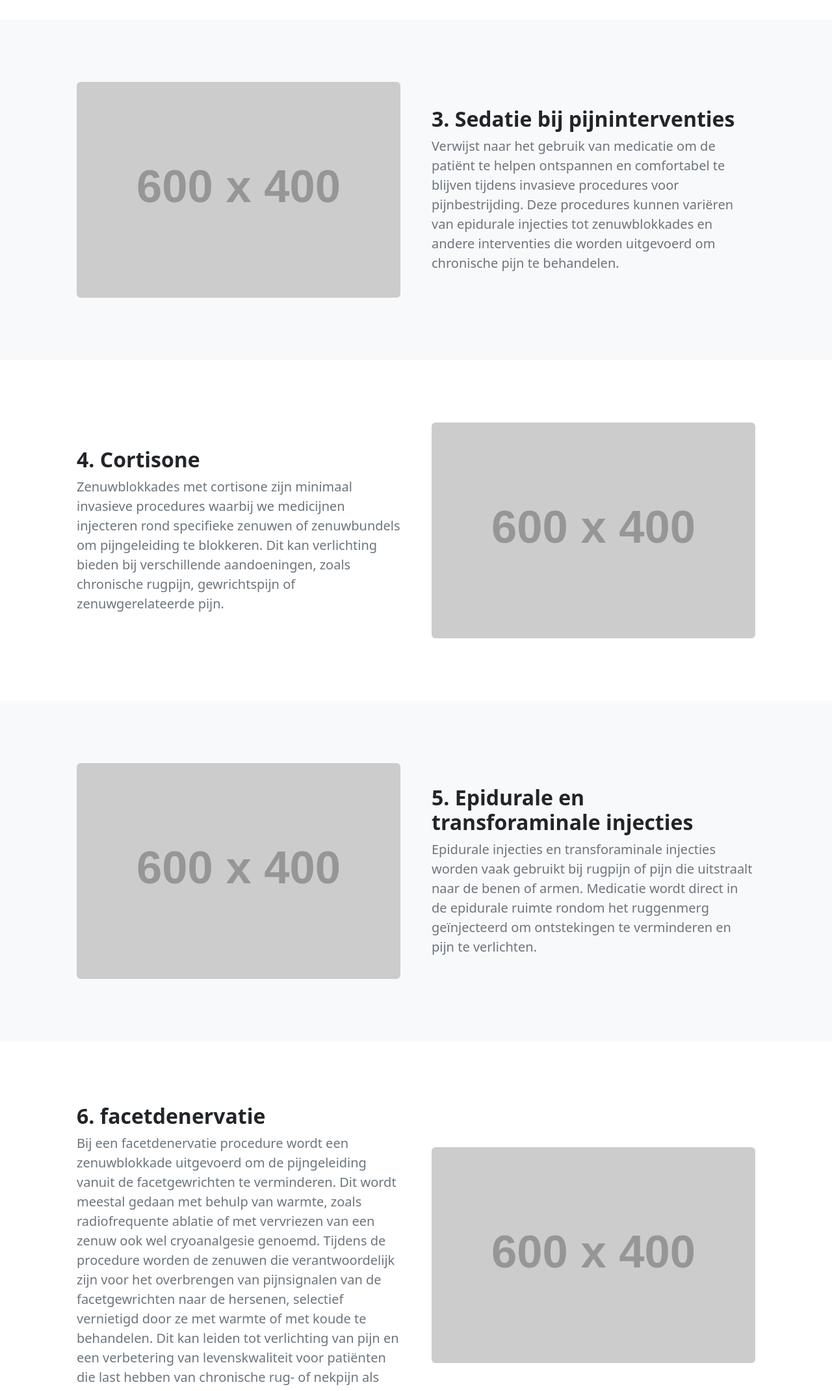
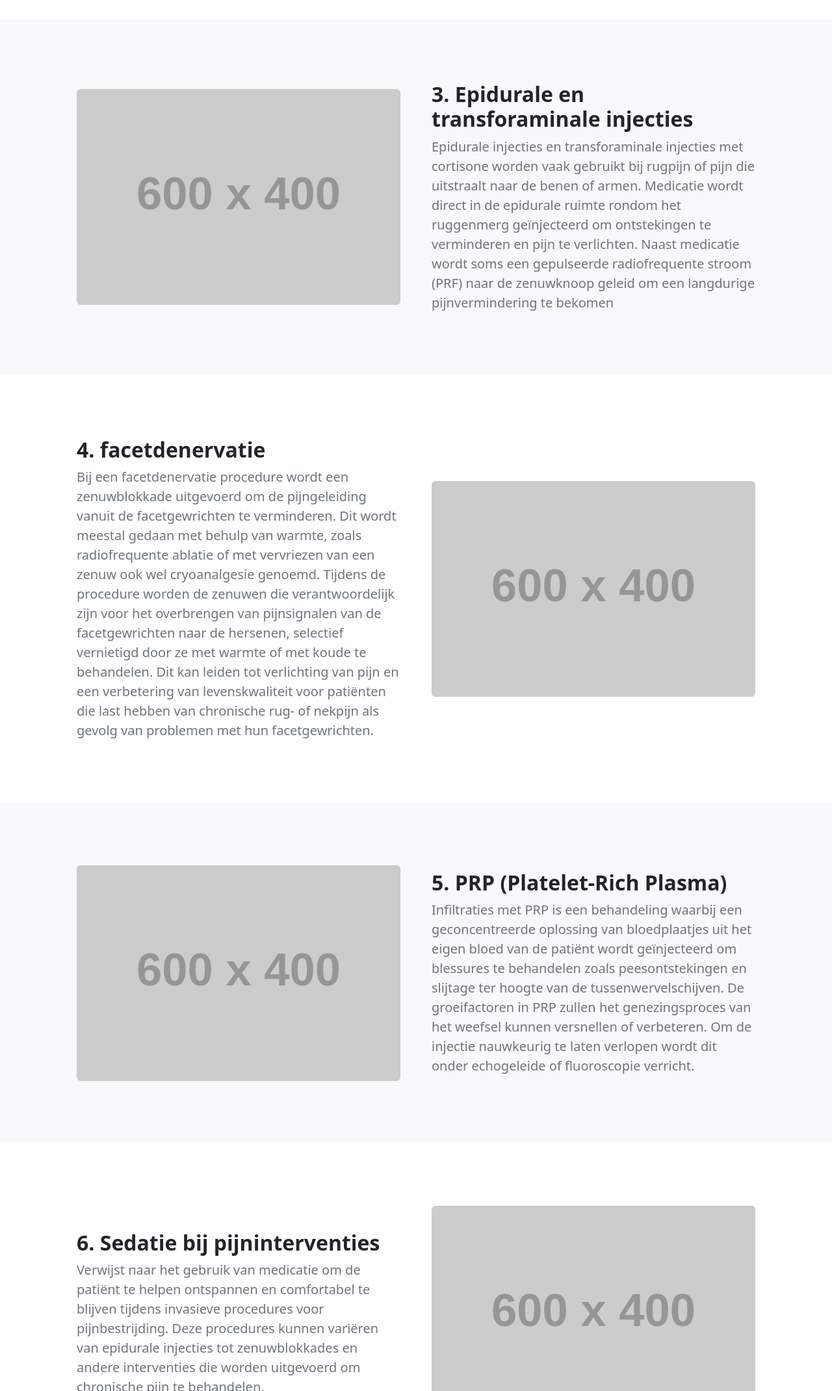
Before and after one commit to Medisch-Centrum-Blauwpoorte/Medisch-Centrum-Blauwpoorte.github.io, a plain HTML site: page about.html in a window 1280 px wide. Shown: the part 1600-3740 px from the top of the page at 65% size. Drawn offline with nearby package versions, Linux system fonts and the light colour scheme; placeholder pictures from the web are drawn by us.

Commit message:
Update about.html

```diff
--- a/about.html
+++ b/about.html
@@ -70,8 +70,8 @@
                     <div class="row gx-5 align-items-center">
                         <div class="col-lg-6 order-first order-lg-last"><img class="img-fluid rounded mb-5 mb-lg-0" src="https://dummyimage.com/600x400/343a40/6c757d" alt="..." /></div>
                         <div class="col-lg-6">
-                            <h2 class="fw-bolder">2. Fysiotherapie</h2>
-                            <p class="lead fw-normal text-muted mb-0">Fysiotherapie kan ook gericht zijn op het verlichten van pijn door middel van oefeningen, manuele technieken en andere therapeutische benaderingen. Pijn kan ook een psychologische impact hebben, daarom bieden we psychologische ondersteuning en begeleiding om te leren omgaan met pijn, stress en emotionele aspecten van chronische pijn.</p>
+                            <h2 class="fw-bolder">2. Infiltraties</h2>
+                            <p class="lead fw-normal text-muted mb-0">Zenuwblokkades met cortisone zijn minimaal invasieve procedures waarbij we medicijnen injecteren rond specifieke zenuwen of zenuwbundels om pijngeleiding te blokkeren. Dit kan verlichting bieden bij verschillende aandoeningen, zoals chronische rugpijn, gewrichtspijn of zenuwgerelateerde pijn.</p>
                         </div>
                     </div>
                 </div>
@@ -82,8 +82,8 @@
                     <div class="row gx-5 align-items-center">
                         <div class="col-lg-6"><img class="img-fluid rounded mb-5 mb-lg-0" src="https://dummyimage.com/600x400/343a40/6c757d" alt="..." /></div>
                         <div class="col-lg-6">
-                            <h2 class="fw-bolder">3. Sedatie bij pijninterventies</h2>
-                            <p class="lead fw-normal text-muted mb-0">Verwijst naar het gebruik van medicatie om de patiënt te helpen ontspannen en comfortabel te blijven tijdens invasieve procedures voor pijnbestrijding. Deze procedures kunnen variëren van epidurale injecties tot zenuwblokkades en andere interventies die worden uitgevoerd om chronische pijn te behandelen.</p>
+                            <h2 class="fw-bolder">3. Epidurale en transforaminale injecties</h2>
+                            <p class="lead fw-normal text-muted mb-0">Epidurale injecties en transforaminale injecties met cortisone worden vaak gebruikt bij rugpijn of pijn die uitstraalt naar de benen of armen. Medicatie wordt direct in de epidurale ruimte rondom het ruggenmerg geïnjecteerd om ontstekingen te verminderen en pijn te verlichten. Naast medicatie wordt soms een gepulseerde radiofrequente stroom (PRF) naar de zenuwknoop geleid om een langdurige pijnvermindering te bekomen</p>
                         </div>
                     </div>
                 </div>
@@ -94,8 +94,8 @@
                     <div class="row gx-5 align-items-center">
                         <div class="col-lg-6 order-first order-lg-last"><img class="img-fluid rounded mb-5 mb-lg-0" src="https://dummyimage.com/600x400/343a40/6c757d" alt="..." /></div>
                         <div class="col-lg-6">
-                            <h2 class="fw-bolder">4. Cortisone</h2>
-                            <p class="lead fw-normal text-muted mb-0">Zenuwblokkades met cortisone zijn minimaal invasieve procedures waarbij we medicijnen injecteren rond specifieke zenuwen of zenuwbundels om pijngeleiding te blokkeren. Dit kan verlichting bieden bij verschillende aandoeningen, zoals chronische rugpijn, gewrichtspijn of zenuwgerelateerde pijn.</p>
+                            <h2 class="fw-bolder">4. facetdenervatie</h2>
+                            <p class="lead fw-normal text-muted mb-0">Bij een facetdenervatie procedure wordt een zenuwblokkade uitgevoerd om de pijngeleiding vanuit de facetgewrichten te verminderen. Dit wordt meestal gedaan met behulp van warmte, zoals radiofrequente ablatie of met vervriezen van een zenuw ook wel cryoanalgesie genoemd. Tijdens de procedure worden de zenuwen die verantwoordelijk zijn voor het overbrengen van pijnsignalen van de facetgewrichten naar de hersenen, selectief vernietigd door ze met warmte of met koude te behandelen. Dit kan leiden tot verlichting van pijn en een verbetering van levenskwaliteit voor patiënten die last hebben van chronische rug- of nekpijn als gevolg van problemen met hun facetgewrichten.</p>
                         </div>
                     </div>
                 </div>
@@ -107,8 +107,8 @@
                     <div class="row gx-5 align-items-center">
                         <div class="col-lg-6"><img class="img-fluid rounded mb-5 mb-lg-0" src="https://dummyimage.com/600x400/343a40/6c757d" alt="..." /></div>
                         <div class="col-lg-6">
-                            <h2 class="fw-bolder">5. Epidurale en transforaminale injecties</h2>
-                            <p class="lead fw-normal text-muted mb-0">Epidurale injecties en transforaminale injecties worden vaak gebruikt bij rugpijn of pijn die uitstraalt naar de benen of armen. Medicatie wordt direct in de epidurale ruimte rondom het ruggenmerg geïnjecteerd om ontstekingen te verminderen en pijn te verlichten.</p>
+                            <h2 class="fw-bolder">5. PRP (Platelet-Rich Plasma)</h2>
+                            <p class="lead fw-normal text-muted mb-0">Infiltraties met PRP is een behandeling waarbij een geconcentreerde oplossing van bloedplaatjes uit het eigen bloed van de patiënt wordt geïnjecteerd om blessures te behandelen zoals peesontstekingen en slijtage ter hoogte van de tussenwervelschijven. De groeifactoren in PRP zullen het genezingsproces van het weefsel kunnen versnellen of verbeteren. Om de injectie nauwkeurig te laten verlopen wordt dit onder echogeleide of fluoroscopie verricht.</p>
                         </div>
                     </div>
                 </div>
@@ -120,9 +120,8 @@
                     <div class="row gx-5 align-items-center">
                         <div class="col-lg-6 order-first order-lg-last"><img class="img-fluid rounded mb-5 mb-lg-0" src="https://dummyimage.com/600x400/343a40/6c757d" alt="..." /></div>
                         <div class="col-lg-6">
-                            <h2 class="fw-bolder">6. facetdenervatie</h2>
-                            <p class="lead fw-normal text-muted mb-0">Bij een facetdenervatie procedure wordt een zenuwblokkade uitgevoerd om de pijngeleiding vanuit de facetgewrichten te verminderen. Dit wordt meestal gedaan met behulp van warmte, zoals radiofrequente ablatie of met vervriezen van een zenuw ook wel cryoanalgesie genoemd. Tijdens de procedure worden de zenuwen die verantwoordelijk zijn voor het overbrengen van pijnsignalen van de facetgewrichten naar de hersenen, selectief vernietigd door ze met warmte of met koude te behandelen. Dit kan leiden tot verlichting van pijn en een verbetering van levenskwaliteit voor patiënten die last hebben van chronische rug- of nekpijn als gevolg van problemen met hun facetgewrichten.
-
+                            <h2 class="fw-bolder">6. Sedatie bij pijninterventies</h2>
+                            <p class="lead fw-normal text-muted mb-0">Verwijst naar het gebruik van medicatie om de patiënt te helpen ontspannen en comfortabel te blijven tijdens invasieve procedures voor pijnbestrijding. Deze procedures kunnen variëren van epidurale injecties tot zenuwblokkades en andere interventies die worden uitgevoerd om chronische pijn te behandelen.
                             </p>
                         </div>
                     </div>
@@ -135,8 +134,8 @@
                         <div class="row gx-5 align-items-center">
                             <div class="col-lg-6"><img class="img-fluid rounded mb-5 mb-lg-0" src="https://dummyimage.com/600x400/343a40/6c757d" alt="..." /></div>
                             <div class="col-lg-6">
-                                <h2 class="fw-bolder">7. PRP (Platelet-Rich Plasma)</h2>
-                                <p class="lead fw-normal text-muted mb-0">Infiltraties met PRP is een behandeling waarbij een geconcentreerde oplossing van bloedplaatjes uit het eigen bloed van de patiënt wordt geïnjecteerd om blessures te behandelen zoals peesontstekingen, spierscheuren, artritis . De groeifactoren in PRP zullen het genezingsproces van het weefsel kunnen versnellen of verbeteren. Om de injectie nauwkeurig te laten verlopen wordt dit onder echogeleide of fluoroscopie verricht.</p>
+                                <h2 class="fw-bolder">7. Fysiotherapie</h2>
+                                <p class="lead fw-normal text-muted mb-0">Fysiotherapie kan ook gericht zijn op het verlichten van pijn door middel van oefeningen, manuele technieken en andere therapeutische benaderingen. Pijn kan ook een psychologische impact hebben, daarom bieden we psychologische ondersteuning en begeleiding om te leren omgaan met pijn, stress en emotionele aspecten van chronische pijn.</p>
                             </div>
                         </div>
                     </div>
```
